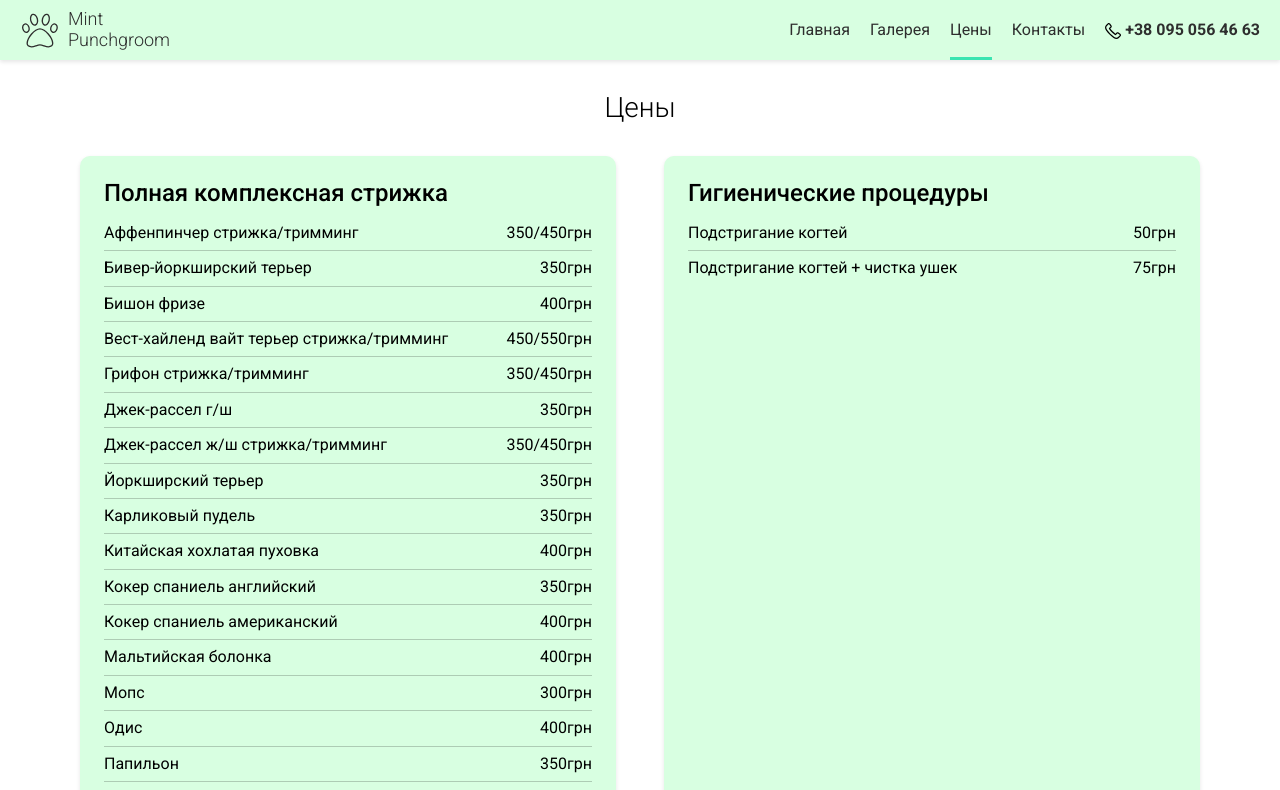
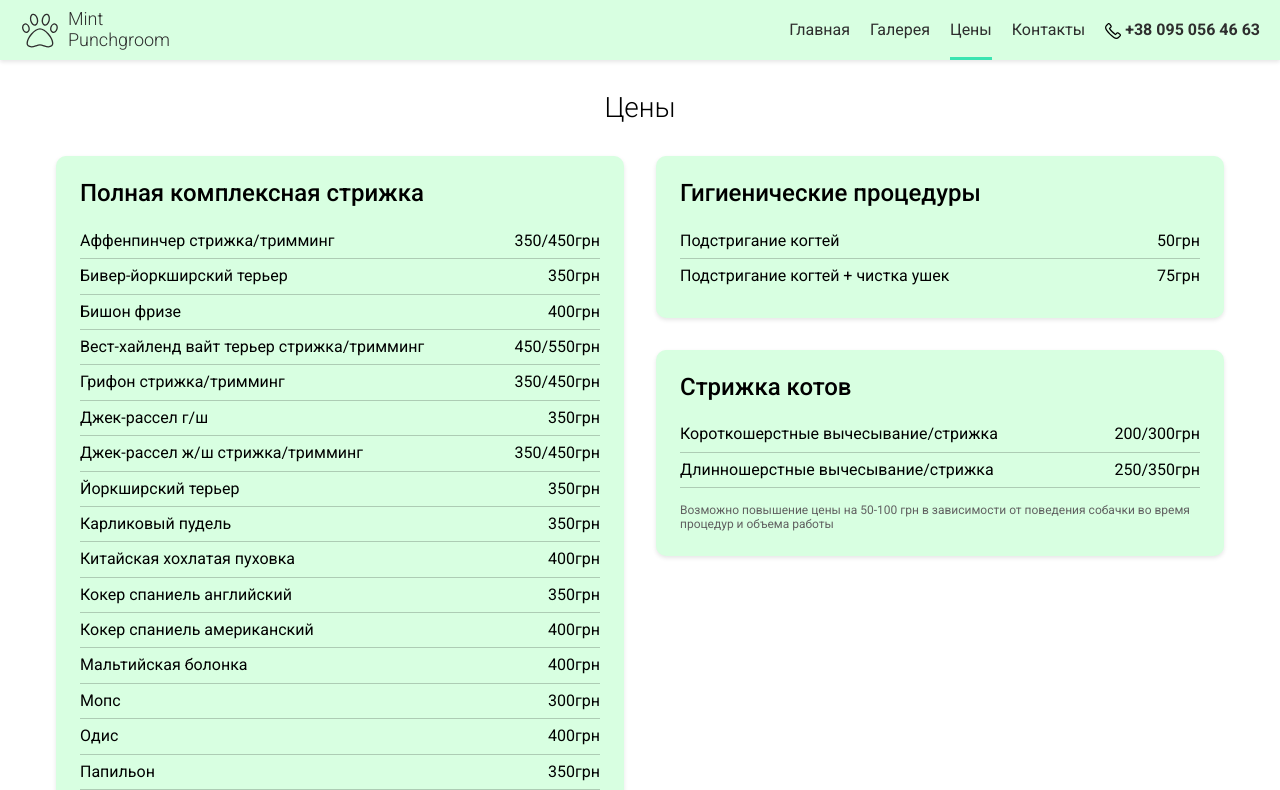
Before and after one commit to mintpunchgroom/mintpunchgroom, a React (Create React App) app: page /#/price in a window 1280 px wide. Shown: the top 790 px of the page. Built offline with nearby package versions, Linux system fonts and the light colour scheme.

Commit message:
fix price cards layout

```diff
--- a/src/pages/PricePage.js
+++ b/src/pages/PricePage.js
@@ -6,17 +6,8 @@ import Heading from "../components/Heading";
 
 import text from "../text";
 
-const Container = styled.div`
-  display: flex;
-
-  justify-content: space-between;
-
-  flex-wrap: wrap;
-  margin-top: calc(-1 * ${(props) => props.theme.space.lg});
-`;
-
 const HeadingStyle = styled.div`
-  margin-bottom: 1rem;
+  margin-bottom: ${(props) => props.theme.space.lg};
 `;
 
 const PriceSection = styled.div`
@@ -27,27 +18,21 @@ const PriceSection = styled.div`
   border-radius: 10px;
   padding: ${(props) => props.theme.space.lg};
   background: ${(props) => props.theme.bgAlt};
-  margin: ${(props) => props.theme.space.lg};
   box-shadow: 0 2px 4px 0 rgba(0, 0, 0, 0.1);
 
-  width: calc(50% - 2 * ${(props) => props.theme.space.lg});
+  margin-top: ${(props) => props.theme.space.xl};
+  width: 100%;
 
-  @media (max-width: 860px) {
-    width: 100%;
-    margin: ${(props) => props.theme.space.md} 0;
-
-    &:last-of-type {
-      margin-bottom: 0;
-    }
-  }
+  page-break-inside: avoid;
+  break-inside: avoid;
 `;
 
 const ListItem = styled.div`
   display: flex;
   justify-content: space-between;
 
-  margin-top: 0.5rem;
-  padding-bottom: 0.5rem;
+  margin-top: ${(props) => props.theme.space.sm};
+  padding-bottom: ${(props) => props.theme.space.sm};
 
   border-bottom: 1px solid rgba(0, 0, 0, 0.2);
 
@@ -56,17 +41,30 @@ const ListItem = styled.div`
   }
 
   > span + span {
-    margin-left: 1rem;
+    margin-left: ${(props) => props.theme.space.md};
   }
 `;
 
 const Warning = styled.div`
-  padding-top: 1rem;
+  padding-top: ${(props) => props.theme.space.md};
 
   color: ${(props) => props.theme.textAlt};
   font-size: 12px;
 
   border-top: 1px solid rgba(0, 0, 0, 0.2);
+`;
+
+const Container = styled.div`
+  margin-top: calc(-1 * ${(props) => props.theme.space.xl});
+
+  columns: 2;
+  column-gap: ${(props) => props.theme.space.xl};
+  height: 1200px; //largest card height hardcoded
+
+  @media (max-width: 860px) {
+    columns: 1;
+    height: auto;
+  }
 `;
 
 const PricePage = () => {
```
Also changed, not shown: src/pages/GalleryPage.js (+1 -1 lines).
